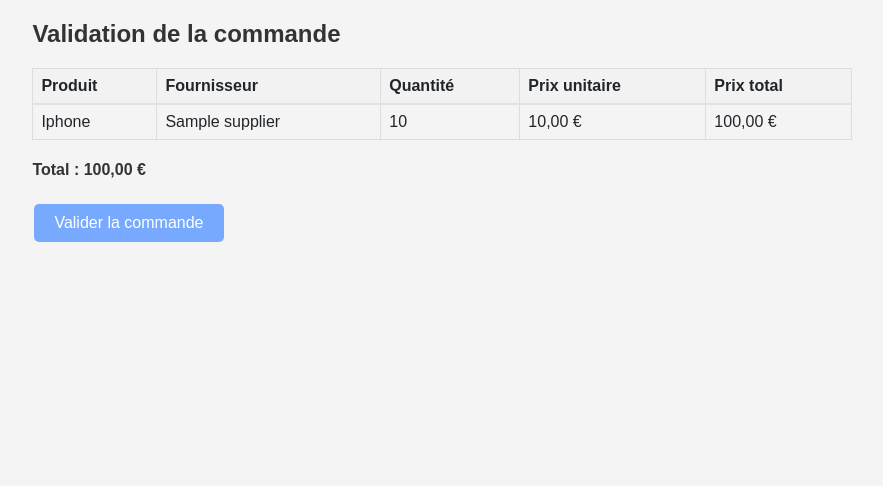
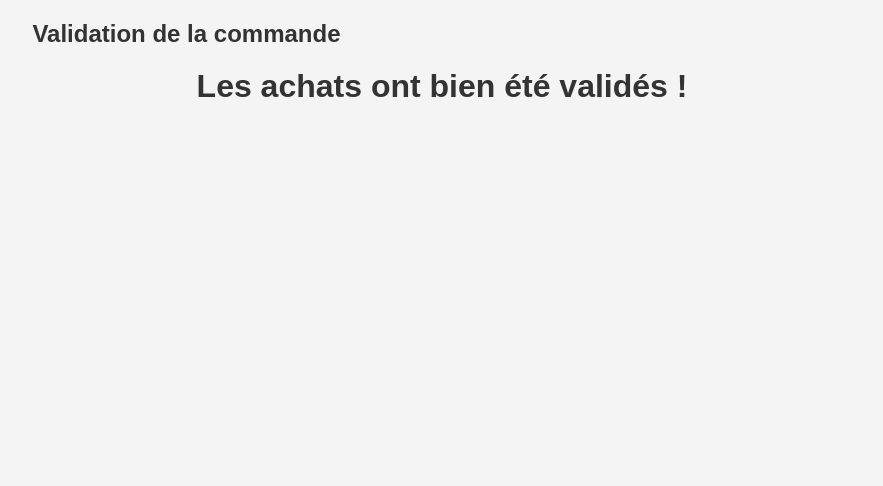
Before and after one commit to Amaelmsrt/TP_DJANGO, a Django app: page /order/validate/ in a window 1280 px wide. Shown: the part 142-628 px from the top of the page, without its empty margins (198-1081 px from the left). Run offline with Django 5.2, Linux system fonts and the light colour scheme; a user stored in the database is signed in; data comes from the database, SQL or seed files in the repository; tables that the repository leaves empty hold one stand-in row (values such as "Sample post").

Commit message:
ajout d'une keyframe pour la page de validation

```diff
--- /dev/null
+++ b/monprojet/monapp/static/css/order_validation.css
@@ -0,0 +1,27 @@
+.compteur {
+    font-size: 2rem;
+    font-weight: bold;
+    text-align: center;
+    margin-top: 20px;
+}
+
+@keyframes compte {
+    0% {
+        content: "Validation des achats : 3";
+    }
+    33% {
+        content: "Validation des achats : 2";
+    }
+    66% {
+        content: "Validation des achats : 1";
+    }
+    100% {
+        content: "Les achats ont bien été validés !";
+    }
+}
+
+.compteur::before {
+    display: inline-block;
+    animation: compte 3s steps(3) forwards;
+    content: "Validation des achats : 3";
+}
--- a/monprojet/monapp/static/templates/base.html
+++ b/monprojet/monapp/static/templates/base.html
@@ -9,6 +9,7 @@
     <link rel="stylesheet" href="{% static 'css/styles.css' %}" />
     <link rel="stylesheet" href="{% static 'css/list_products.css' %}" />
     <link rel="stylesheet" href="{% static 'css/detail_product.css' %}" />
+    <link rel="stylesheet" href="{% static 'css/order_validation.css' %}" />
 </head>
 
 <body>
--- a/monprojet/monapp/static/templates/order_validation.html
+++ b/monprojet/monapp/static/templates/order_validation.html
@@ -5,37 +5,19 @@
 {% block content %}
 <div class="container mt-5">
     <h2 class="mb-4">Validation de la commande</h2>
-    {% if cart.items.exists %}
-        <table class="table table-bordered">
-            <thead>
-                <tr>
-                    <th>Produit</th>
-                    <th>Fournisseur</th>
-                    <th>Quantité</th>
-                    <th>Prix unitaire</th>
-                    <th>Prix total</th>
-                </tr>
-            </thead>
-            <tbody>
-                {% for item in cart.items.all %}
-                    <tr>
-                        <td>{{ item.product_supplier.product.name }}</td>
-                        <td>{{ item.product_supplier.supplier.name }}</td>
-                        <td>{{ item.quantity }}</td>
-                        <td>{{ item.product_supplier.price }} €</td>
-                        <td>{{ item.total_price }} €</td>
-                    </tr>
-                {% endfor %}
-            </tbody>
-        </table>
-        <div class="text-right">
-            <h4>Total : {{ total_price }} €</h4>
-        </div>
-        <div class="text-center mt-4">
-            <a href="{% url 'validate_order' %}" class="btn btn-success">Valider la commande</a>
-        </div>
-    {% else %}
-        <p>Votre panier est vide.</p>
-    {% endif %}
+    <div id="compteur" class="compteur"></div>
 </div>
 {% endblock %}
+
+{% block script %}
+<script>
+document.addEventListener("DOMContentLoaded", function() {
+    let compteur = document.querySelector("#compteur");
+    compteur.addEventListener("animationend", function() {
+        setTimeout(function() {
+            window.location.href = "{% url 'home' %}";
+        }, 1000);
+    });
+});
+</script>
+{% endblock %}
```
